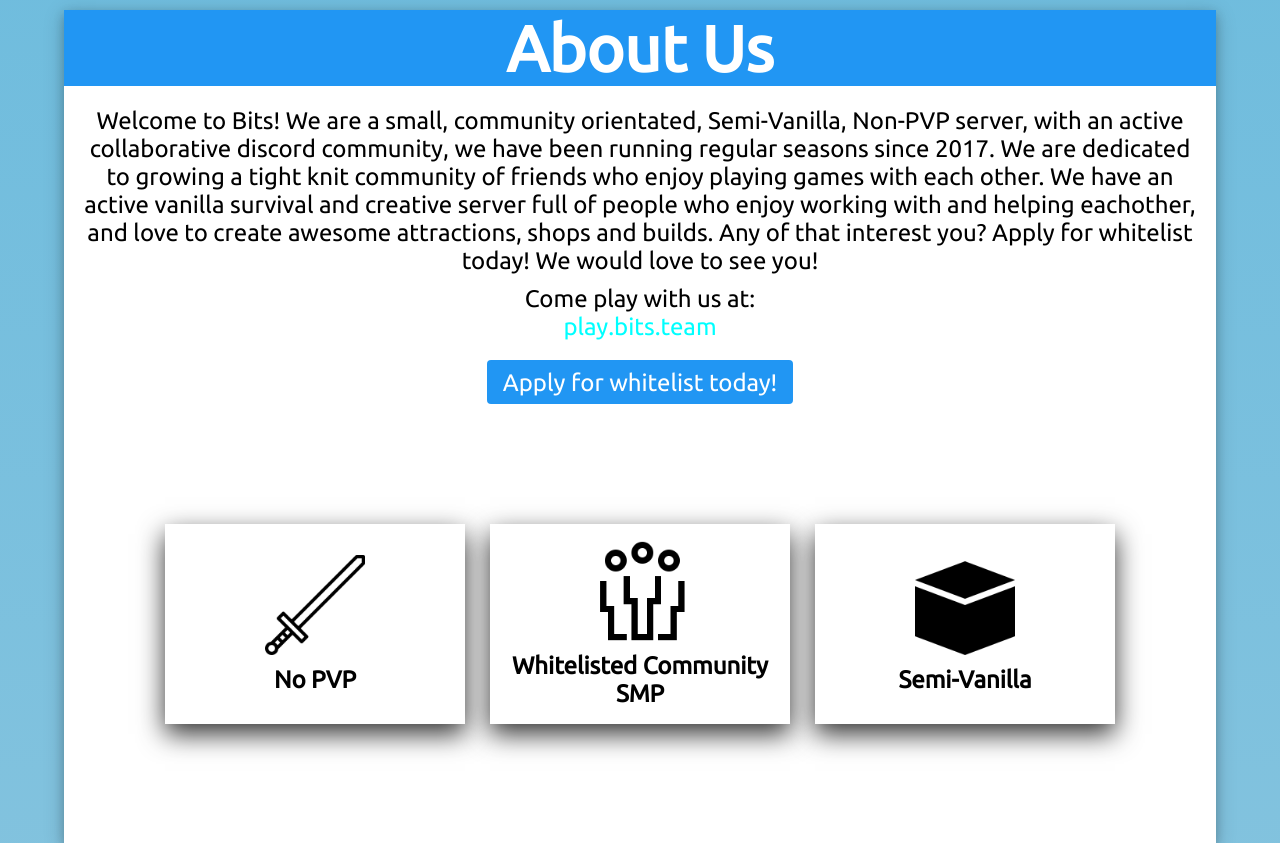
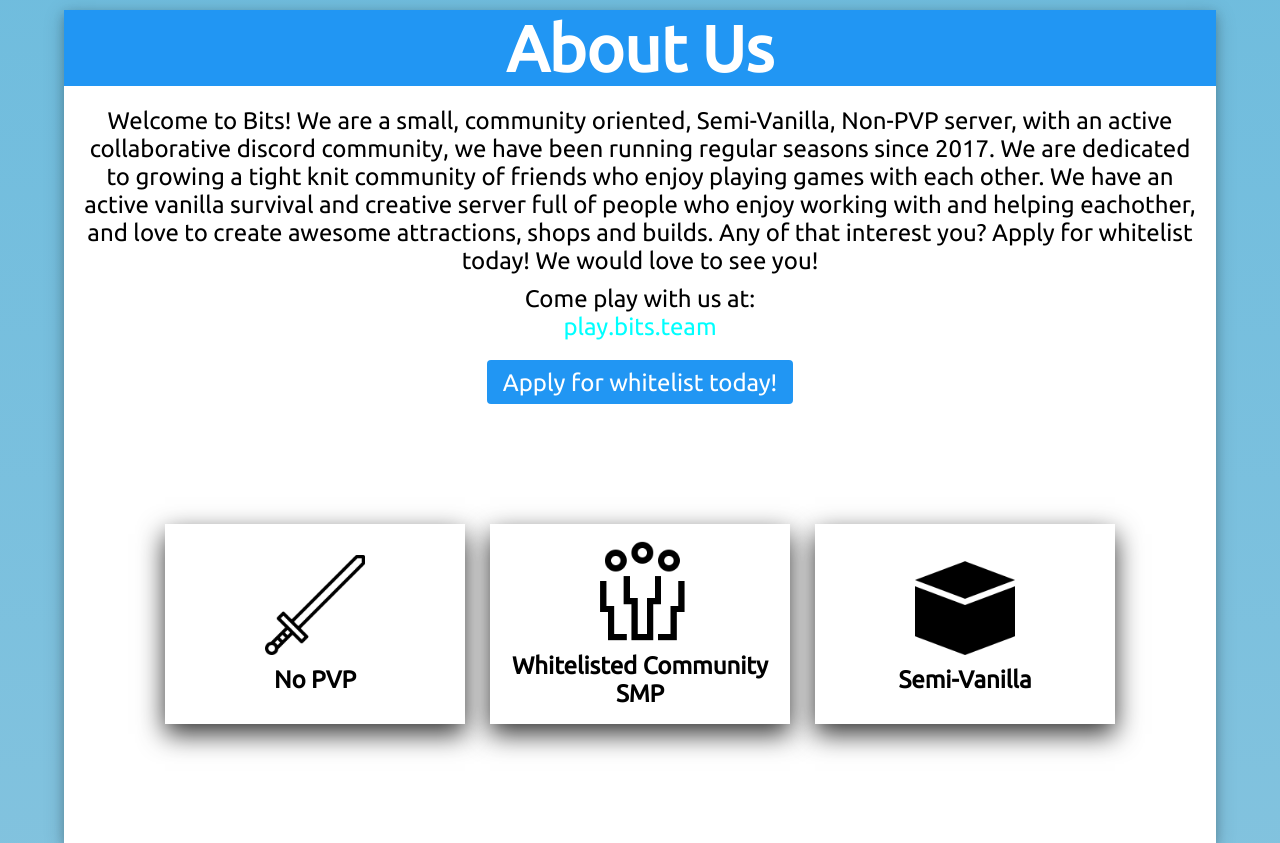
Before and after one commit to KallumJ/BitsWebsite, a Flask app: template templates/home.html in a window 1280 px wide. Shown: the part 862-1705 px from the top of the page. Run offline with Flask 2, Linux system fonts and the light colour scheme; the template is opened without the code that fills it, so the values that code supplies are empty.

Commit message:
Fix typo on homepage (#42)
Fix typo on homepage

Reviewed-on: https://hogwarts.bits.team/git/Bits/BitsWebsite/pulls/42
Reviewed-by: Nex <nex@bits.team>

```diff
--- a/templates/components/aboutus.html
+++ b/templates/components/aboutus.html
@@ -7,7 +7,7 @@
     </header>
 
     <div class="aboutus-card w3-container">
-        <p>Welcome to Bits! We are a small, community orientated, Semi-Vanilla, Non-PVP server, with an active
+        <p>Welcome to Bits! We are a small, community oriented, Semi-Vanilla, Non-PVP server, with an active
             collaborative discord community, we have been running regular seasons since 2017.
 
             We are dedicated to growing a tight knit community of friends who enjoy playing games with each other. We
```
